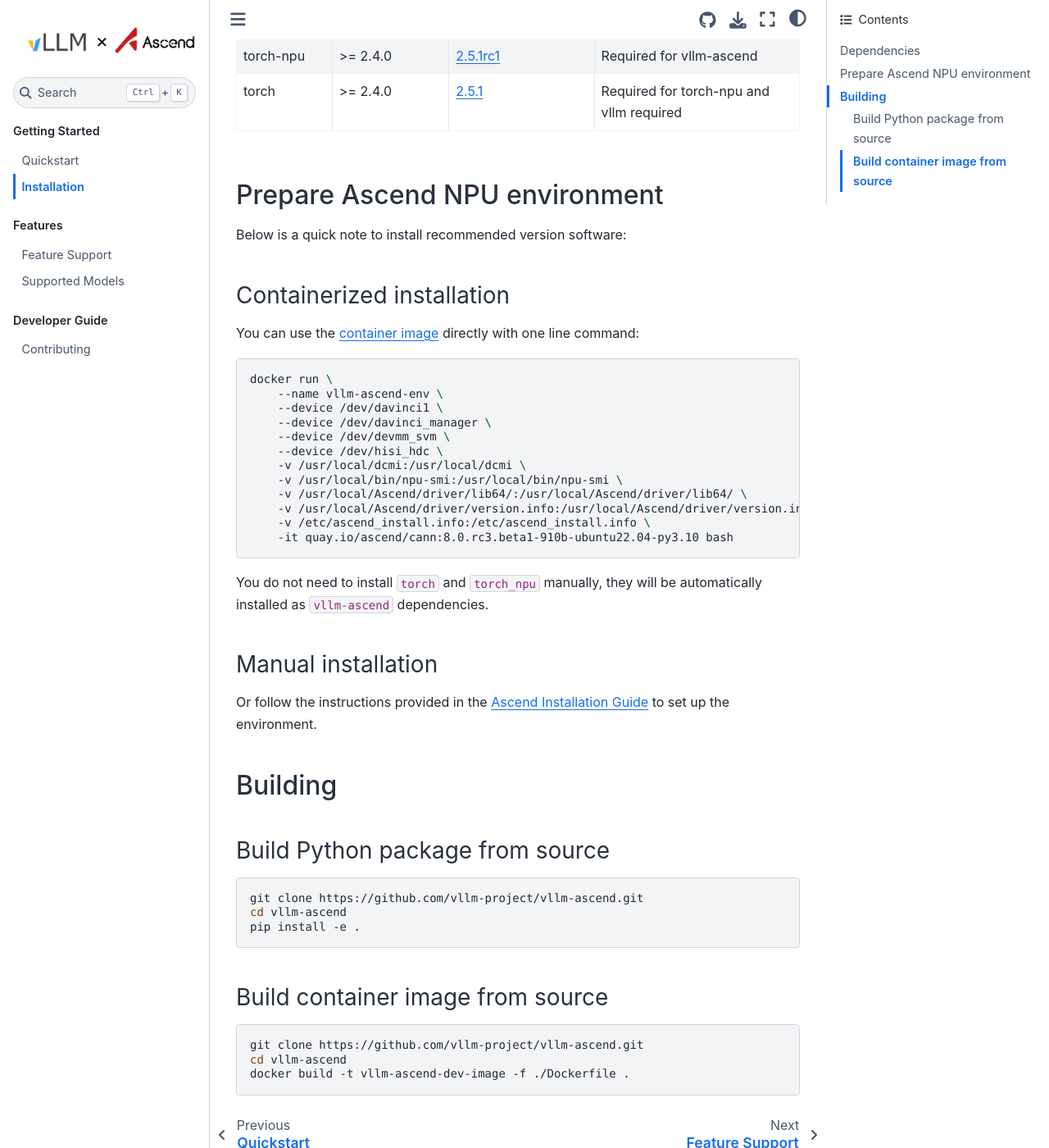
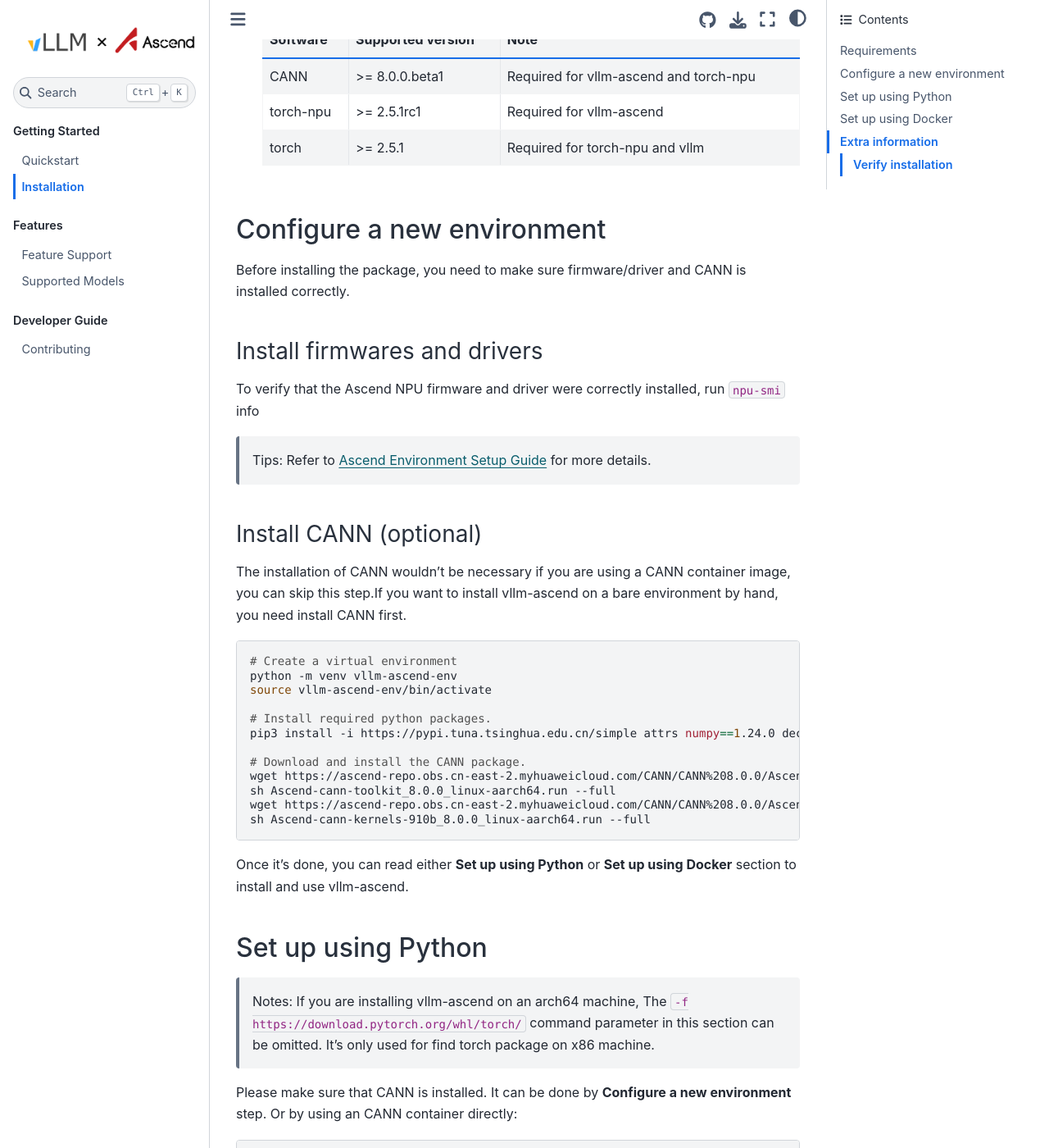
Before and after one commit to zzhx1/vllm-ascend, a Sphinx documentation site: the page built from docs/source/installation.md, in a window 1280 px wide and 1400 px high, scrolled down 354 px. Shown: the whole window at 82% size. Built offline with Sphinx 7.4.7 and the Sphinx Book theme 1.1.4, drawn with Linux system fonts in a browser that asks for light colours; some of the changed text lies outside the part shown.

Commit message:
[Doc] Add install doc (#49)
Add official install guide.

Signed-off-by: wangxiyuan <wangxiyuan1007@gmail.com>

````diff
--- a/docs/source/installation.md
+++ b/docs/source/installation.md
@@ -1,25 +1,65 @@
 # Installation
 
-## Dependencies
-| Requirement  | Supported version | Recommended version | Note |
-| ------------ | ------- | ----------- | ----------- |
-| Python | >= 3.9 | [3.10](https://www.python.org/downloads/) | Required for vllm |
-| CANN         | >= 8.0.RC2 | [8.0.RC3](https://www.hiascend.com/developer/download/community/result?module=cann&cann=8.0.0.beta1) | Required for vllm-ascend and torch-npu |
-| torch-npu    | >= 2.4.0   | [2.5.1rc1](https://gitee.com/ascend/pytorch/releases/tag/v6.0.0.alpha001-pytorch2.5.1)    | Required for vllm-ascend |
-| torch        | >= 2.4.0   | [2.5.1](https://github.com/pytorch/pytorch/releases/tag/v2.5.1)      | Required for torch-npu and vllm required |
+This document describes how to install vllm-ascend manually.
 
-## Prepare Ascend NPU environment
+## Requirements
 
-Below is a quick note to install recommended version software:
+- OS: Linux
+- Python: 3.10 or higher
+- A hardware with Ascend NPU. It's usually the Atlas 800 A2 series.
+- Software:
 
-### Containerized installation
+    | Software     | Supported version | Note |
+    | ------------ | ----------------- | ---- |
+    | CANN         | >= 8.0.0.beta1    | Required for vllm-ascend and torch-npu |
+    | torch-npu    | >= 2.5.1rc1       | Required for vllm-ascend |
+    | torch        | >= 2.5.1          | Required for torch-npu and vllm |
 
-You can use the [container image](https://hub.docker.com/r/ascendai/cann) directly with one line command:
+## Configure a new environment
+
+Before installing the package,  you need to make sure firmware/driver and CANN is installed correctly.
+
+### Install firmwares and drivers
+
+To verify that the Ascend NPU firmware and driver were correctly installed, run `npu-smi` info
+
+> Tips: Refer to [Ascend Environment Setup Guide](https://ascend.github.io/docs/sources/ascend/quick_install.html) for more details.
+
+### Install CANN (optional)
+
+The installation of CANN wouldn’t be necessary if you are using a CANN container image, you can skip this step.If you want to install vllm-ascend on a bare environment by hand, you need install CANN first.
 
 ```bash
-docker run \
+# Create a virtual environment
+python -m venv vllm-ascend-env
+source vllm-ascend-env/bin/activate
+
+# Install required python packages.
+pip3 install -i https://pypi.tuna.tsinghua.edu.cn/simple attrs numpy==1.24.0 decorator sympy cffi pyyaml pathlib2 psutil protobuf scipy requests absl-py wheel typing_extensions
+
+# Download and install the CANN package.
+wget https://ascend-repo.obs.cn-east-2.myhuaweicloud.com/CANN/CANN%208.0.0/Ascend-cann-toolkit_8.0.0_linux-aarch64.run
+sh Ascend-cann-toolkit_8.0.0_linux-aarch64.run --full
+wget https://ascend-repo.obs.cn-east-2.myhuaweicloud.com/CANN/CANN%208.0.0/Ascend-cann-kernels-910b_8.0.0_linux-aarch64.run
+sh Ascend-cann-kernels-910b_8.0.0_linux-aarch64.run --full
+```
+
+Once it's done, you can read either **Set up using Python** or **Set up using Docker** section to install and use vllm-ascend.
+
+## Set up using Python
+
+> Notes: If you are installing vllm-ascend on an arch64 machine, The `-f https://download.pytorch.org/whl/torch/` command parameter in this section can be omitted. It's only used for find torch package on x86 machine.
+
+Please make sure that CANN is installed. It can be done by **Configure a new environment** step. Or by using an CANN container directly:
+
+```bash
+# Setup a CANN container using docker
+# Update DEVICE according to your device (/dev/davinci[0-7])
+DEVICE=/dev/davinci7
+
+docker run --rm \
     --name vllm-ascend-env \
-    --device /dev/davinci1 \
+    --device $DEVICE \
     --device /dev/davinci_manager \
     --device /dev/devmm_svm \
     --device /dev/hisi_hdc \
@@ -28,28 +68,134 @@
     -v /usr/local/Ascend/driver/lib64/:/usr/local/Ascend/driver/lib64/ \
     -v /usr/local/Ascend/driver/version.info:/usr/local/Ascend/driver/version.info \
     -v /etc/ascend_install.info:/etc/ascend_install.info \
-    -it quay.io/ascend/cann:8.0.rc3.beta1-910b-ubuntu22.04-py3.10 bash
+    -it quay.io/ascend/cann:8.0.0.beta1-910b-ubuntu22.04-py3.10 bash
 ```
 
-You do not need to install `torch` and `torch_npu` manually, they will be automatically installed as `vllm-ascend` dependencies.
+Then you can install vllm-ascend from **pre-built wheel** or **source code**.
 
-### Manual installation
+### Install from Pre-built wheels (Not support yet)
 
-Or follow the instructions provided in the [Ascend Installation Guide](https://ascend.github.io/docs/sources/ascend/quick_install.html) to set up the environment.
+1. Install vllm
 
-## Building
+    Since vllm on pypi is not compatible with cpu, we need to install vllm from source code.
 
-### Build Python package from source
+    ```bash
+    git clone --depth 1 --branch v0.7.1 https://github.com/vllm-project/vllm
+    cd vllm
+    VLLM_TARGET_DEVICE=empty pip install . -f https://download.pytorch.org/whl/torch/
+    ```
+
+2. Install vllm-ascend
+
+    ```bash
+    pip install vllm-ascend -f https://download.pytorch.org/whl/torch/
+    ```
+
+### Install from source code
+
+1. Install vllm
+
+    ```bash
+    git clone https://github.com/vllm-project/vllm
+    cd vllm
+    VLLM_TARGET_DEVICE=empty pip install . -f https://download.pytorch.org/whl/torch/
+    ```
+
+2. Install vllm-ascend
+
+    ```bash
+    git clone https://github.com/vllm-project/vllm-ascend.git
+    cd vllm-ascend
+    pip install -e . -f https://download.pytorch.org/whl/torch/
+    ```
+
+## Set up using Docker
+
+> Tips: CANN, torch, torch_npu, vllm and vllm_ascend are pre-installed in the Docker image already.
+
+### Pre-built images (Not support yet)
+
+Just pull the image and run it with bash.
+
+```bash
+docker pull quay.io/ascend/vllm-ascend:latest
+
+# Update DEVICE according to your device (/dev/davinci[0-7])
+DEVICE=/dev/davinci7
+
+docker run --rm \
+    --name vllm-ascend-env \
+    --device $DEVICE \
+    --device /dev/davinci_manager \
+    --device /dev/devmm_svm \
+    --device /dev/hisi_hdc \
+    -v /usr/local/dcmi:/usr/local/dcmi \
+    -v /usr/local/bin/npu-smi:/usr/local/bin/npu-smi \
+    -v /usr/local/Ascend/driver/lib64/:/usr/local/Ascend/driver/lib64/ \
+    -v /usr/local/Ascend/driver/version.info:/usr/local/Ascend/driver/version.info \
+    -v /etc/ascend_install.info:/etc/ascend_install.info \
+    -it quay.io/ascend/vllm-ascend:0.7.1rc1 bash
+```
+
+### Build image from source
+
+If you want to build the docker image from main branch, you can do it by following steps:
 
 ```bash
 git clone https://github.com/vllm-project/vllm-ascend.git
 cd vllm-ascend
-pip install -e .
+
+docker build -t vllm-ascend-dev-image:latest -f ./Dockerfile .
+
+# Update DEVICE according to your device (/dev/davinci[0-7])
+DEVICE=/dev/davinci7
+
+docker run --rm \
+    --name vllm-ascend-env \
+    --device $DEVICE \
+    --device /dev/davinci_manager \
+    --device /dev/devmm_svm \
+    --device /dev/hisi_hdc \
+    -v /usr/local/dcmi:/usr/local/dcmi \
+    -v /usr/local/bin/npu-smi:/usr/local/bin/npu-smi \
+    -v /usr/local/Ascend/driver/lib64/:/usr/local/Ascend/driver/lib64/ \
+    -v /usr/local/Ascend/driver/version.info:/usr/local/Ascend/driver/version.info \
+    -v /etc/ascend_install.info:/etc/ascend_install.info \
+    -it vllm-ascend-dev-image:latest bash
 ```
 
-### Build container image from source
+## Extra information
+
+### Verify installation
+
+Create and run a simple inference test. The `example.py` can be like:
+
+```python
+from vllm import LLM, SamplingParams
+
+prompts = [
+    "Hello, my name is",
+    "The president of the United States is",
+    "The capital of France is",
+    "The future of AI is",
+]
+
+# Create a sampling params object.
+sampling_params = SamplingParams(max_tokens=100, temperature=0.0)
+# Create an LLM.
+llm = LLM(model="facebook/opt-125m")
+
+# Generate texts from the prompts.
+outputs = llm.generate(prompts, sampling_params)
+for output in outputs:
+    prompt = output.prompt
+    generated_text = output.outputs[0].text
+    print(f"Prompt: {prompt!r}, Generated text: {generated_text!r}")
+```
+
+Then run:
+
 ```bash
-git clone https://github.com/vllm-project/vllm-ascend.git
-cd vllm-ascend
-docker build -t vllm-ascend-dev-image -f ./Dockerfile .
+# export VLLM_USE_MODELSCOPE=true to speed up download if huggingface is not reachable.
+python example.py
 ```
````
Also changed, not shown: README.md (+2 -2 lines), README.zh.md (+2 -2 lines).
